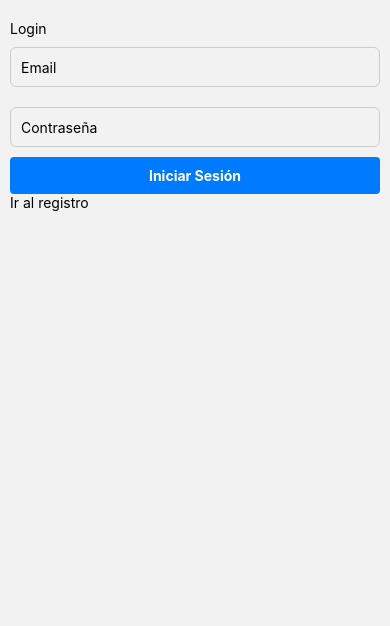
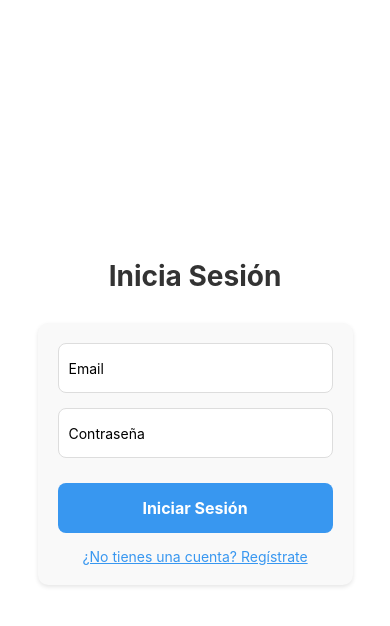
Before and after one commit to AgussAress/Prog3-RN-Aresi-Ares-Axelrad-colapintoaredbull, a React Native app: screen /login in a window 390 px wide. Shown: the top 626 px of the page. Built offline with nearby package versions, Linux system fonts and the light colour scheme.

Commit message:
correccion login

```diff
--- a/src/navigation/NavegacionPrincipal.js
+++ b/src/navigation/NavegacionPrincipal.js
@@ -3,6 +3,7 @@ import { createNativeStackNavigator } from '@react-navigation/native-stack';
 import Login from '../screens/Login';
 import Register from '../screens/Register';
 import NavegacionAnidada from './NavegacionAnidada';
+
 
 const Stack = createNativeStackNavigator();
 
--- a/src/screens/Login.js
+++ b/src/screens/Login.js
@@ -1,97 +1,127 @@
-import React, { Component } from 'react';
-import { Text, View, TouchableOpacity, TextInput, StyleSheet } from 'react-native';
+import React, { Component } from "react";
+import { View, Text, TextInput, TouchableOpacity, StyleSheet, Dimensions } from "react-native";
 import { auth } from "../firebase/config";
 
 export default class Login extends Component {
-  constructor(props) {
-    super(props);
-    this.state = {
-      usuario: "",
+  state = {
     email: "",
     password: "",
+    error: "",
   };
-  }
 
-  componentDidMount() {
-    console.log("Componente montado");
-  }
+  handleLogin = () => {
+    const { email, password } = this.state;
 
-  login() {
-    const { email, password, usuario } = this.state;
     auth
-      .signInWithEmailAndPassword(email, password, usuario)
-      .then((userCredential) => {
-        console.log("Inicio de sesión exitoso");
-        console.log(userCredential.user);
-        this.props.navigation.navigate("HomeMenu");
+      .signInWithEmailAndPassword(email, password)
+      .then(() => {
+        this.props.navigation.navigate("anidada");
       })
       .catch((error) => {
-        // Manejo de errores de autenticación
-        if (error.code === 'auth/user-not-found' || error.code === 'auth/wrong-password') {
-          Alert.alert("Error", "Credenciales incorrectas");
-        } else {
-          Alert.alert("Error", error.message);
-        }
+        this.setState({ error: error.message });
       });
-  }
-
-  irARegister() {
-    this.props.navigation.navigate("Register");
-  }
+  };
 
   render() {
     return (
       <View style={styles.container}>
-        <Text>Login</Text>
+        <Text style={styles.titulo}>Inicia Sesión</Text>
+
+        <View style={styles.form}>
           <TextInput
             style={styles.input}
+            placeholder="Email"
             keyboardType="email-address"
-          placeholder="Email"
+            value={this.state.email}
             onChangeText={(email) => this.setState({ email })}
-          value={this.state.email}
           />
+
           <TextInput
             style={styles.input}
             placeholder="Contraseña"
-          secureTextEntry={true}
+            secureTextEntry
+            value={this.state.password}
             onChangeText={(password) => this.setState({ password })}
-          value={this.state.password}
           />
-        <TouchableOpacity style={styles.button} onPress={() => this.login()}>
-          <Text style={styles.buttonText}>Iniciar Sesión</Text>
+
+          {this.state.error ? <Text style={styles.errorTexto}>{this.state.error}</Text> : null}
+
+          <TouchableOpacity style={styles.boton} onPress={this.handleLogin}>
+            <Text style={styles.buttonTexto}>Iniciar Sesión</Text>
           </TouchableOpacity>
 
-        <TouchableOpacity onPress={() => this.irARegister()}>
-          <Text>Ir al registro</Text>
+          <TouchableOpacity style={styles.linkBoton} onPress={() => this.props.navigation.navigate("register")}>
+            <Text style={styles.linkBotonTexto}>¿No tienes una cuenta? Regístrate</Text>
           </TouchableOpacity>
+        </View>
       </View>
     );
   }
 }
 
+const { width } = Dimensions.get("window");
+
 const styles = StyleSheet.create({
   container: {
-    paddingHorizontal: 10,
-    marginTop: 20,
+    flex: 1,
+    justifyContent: "center",
+    alignItems: "center",
+    backgroundColor: "#fff",
+    padding: 20,
+  },
+  titulo: {
+    fontSize: 28,
+    fontWeight: "bold",
+    color: "#333",
+    marginBottom: 30,
+  },
+  form: {
+    width: width > 600 ? "40%" : "90%",
+    backgroundColor: "#f9f9f9",
+    borderRadius: 10,
+    padding: 20,
+    shadowColor: "#000",
+    shadowOffset: { width: 0, height: 2 },
+    shadowOpacity: 0.1,
+    shadowRadius: 4,
+    elevation: 2,
   },
   input: {
-    height: 40,
-    paddingVertical: 10,
+    width: "100%",
+    height: 50,
+    borderWidth: 1,
+    borderColor: "#ddd",
+    borderRadius: 8,
     paddingHorizontal: 10,
-    borderWidth: 1,
-    borderColor: '#ccc',
-    borderRadius: 6,
-    marginVertical: 10,
+    marginBottom: 15,
+    backgroundColor: "#fff",
   },
-  button: {
-    backgroundColor: '#007bff',
-    paddingHorizontal: 10,
-    paddingVertical: 10,
-    alignItems: 'center',
-    borderRadius: 4,
+  boton: {
+    width: "100%",
+    height: 50,
+    backgroundColor: "#3897f0",
+    justifyContent: "center",
+    alignItems: "center",
+    borderRadius: 8,
+    marginTop: 10,
   },
-  buttonText: {
-    color: '#fff',
-    fontWeight: 'bold',
+  buttonTexto: {
+    color: "#fff",
+    fontSize: 16,
+    fontWeight: "bold",
+  },
+  linkBoton: {
+    marginTop: 15,
+    alignItems: "center",
+  },
+  linkBotonTexto: {
+    color: "#3897f0",
+    fontSize: 14,
+    textDecorationLine: "underline",
+  },
+  errorTexto: {
+    color: "red",
+    marginBottom: 10,
+    textAlign: "center",
   },
 });
```
Lines whose indentation alone changed are shown as unchanged.
